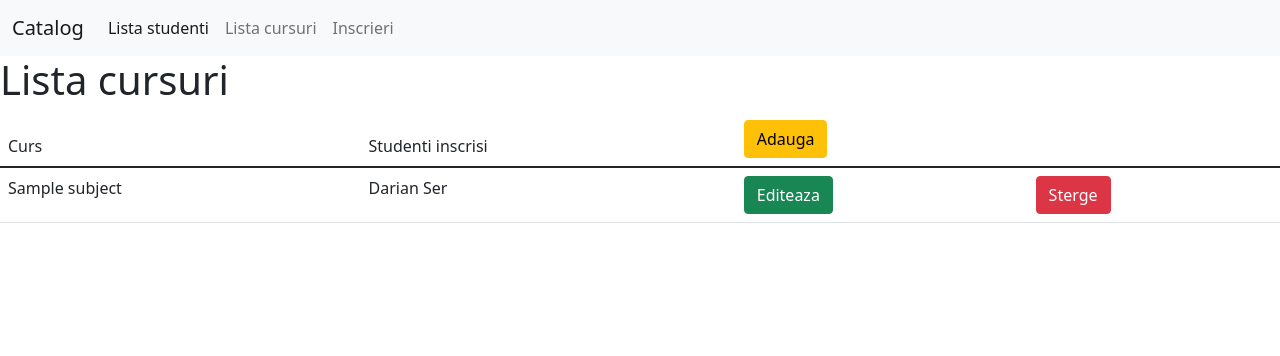
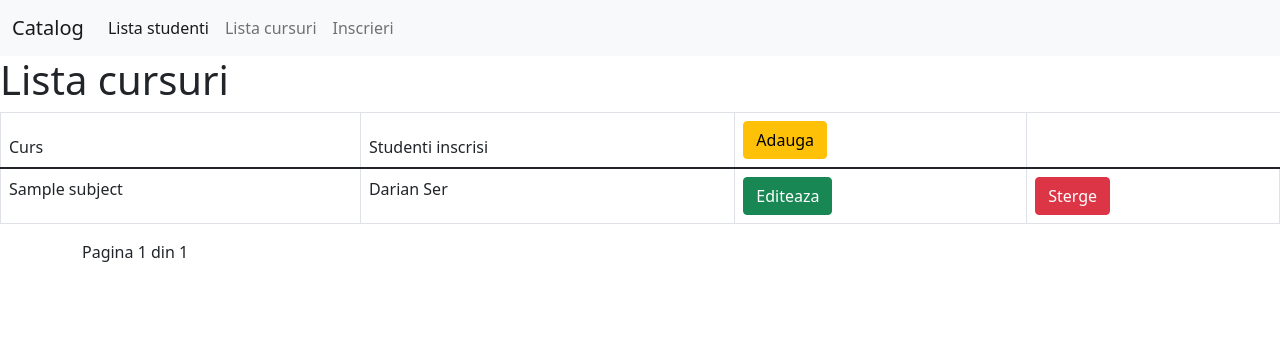
Before and after one commit to darian200205/Students-Platform-Google-Digital-Workshop, a Django app: page /subject/list/ in a window 1280 px wide. Shown: the top 356 px of the page. Run offline with Django 3.2, Linux system fonts and the light colour scheme; data comes from the database, SQL or seed files in the repository; tables that the repository leaves empty hold one stand-in row (values such as "Sample post"); some libraries are stand-ins or nearby versions.

Commit message:
paginator

```diff
--- a/catalog_studenti/students_app/views.py
+++ b/catalog_studenti/students_app/views.py
@@ -4,6 +4,7 @@
 from .models import Subject, Student, CourseEnrollment
 from .forms import StudentForm, SubjectForm, EnrollmentForm, GradeForm
 
+from django.core.paginator import EmptyPage, Paginator
 
 # Create your views here.
 
@@ -12,11 +13,21 @@
     students_list = Student.objects.all()
     # grades_list = Grade.objects.all()
 
+    p = Paginator(students_list, 6)
+    page_num = request.GET.get('page', 1)
+    try:
+        page = p.page(page_num)
+    except EmptyPage:
+        page = p.page(1)
+
+    number_of_pages = p.num_pages
+
     return render(
         request,
         "student_list.html",
         {
-            "students": students_list,
+            "students": page,
+            "number_of_pages": number_of_pages
         }
     )
 
@@ -24,13 +35,21 @@
 def subject_list(request):
     subjects_list = Subject.objects.all()
 
+    p = Paginator(subjects_list, 20)
+    page_num = request.GET.get('page', 1)
+    try:
+        page = p.page(page_num)
+    except EmptyPage:
+        page = p.page(1)
+
+    number_of_pages = p.num_pages
 
     return render(
         request,
         "subject_list.html",
         {
-            "subjects": subjects_list,
-
+            "subjects": page,
+            "number_of_pages": number_of_pages
         }
     )
 
@@ -38,11 +57,22 @@
 def enrollment_list(request):
     enrollments_list = CourseEnrollment.objects.all()
 
+    p = Paginator(enrollments_list, 5)
+    page_num = request.GET.get('page', 1)
+
+    try:
+        page = p.page(page_num)
+    except EmptyPage:
+        page = p.page(1)
+
+    number_of_pages = p.num_pages
+
     return render(
         request,
         "enrollment_list.html",
         {
-            "enrollments": enrollments_list
+            "enrollments": page,
+            "number_of_pages": number_of_pages
         }
     )
 
@@ -184,6 +214,10 @@
     enrollment = CourseEnrollment.objects.get(id=pk)
     form = GradeForm()
 
+    #page_number = request.GET.get('page', 1)
+    #print("printing:-----", page_number)
+    page_number = 2
+
     if request.method == "POST":
         print(enrollment.grades_list)
         if enrollment.grades_list:
@@ -192,6 +226,6 @@
         form = GradeForm(request.POST, instance=enrollment)
         if form.is_valid():
             form.save()
-            return redirect('/enrollment/list')
+            return redirect("/enrollment/list/")
 
     return render(request)
--- a/catalog_studenti/templates/subject_list.html
+++ b/catalog_studenti/templates/subject_list.html
@@ -4,9 +4,9 @@
 
 <h1>Lista cursuri</h1>
 
-<table class="table table-responsive">
+<table class="table table-bordered">
 
-    <thead>
+    <thead class="thead-dark">
         <tr>
             <td>Curs</td>
             <td>Studenti inscrisi</td>
@@ -47,4 +47,22 @@
 
 </table>
 
+<div class="container">
+    <div class="row">
+        <div class="col-sm">
+
+            Pagina {{subjects.number}} din {{number_of_pages}}
+
+            {% if subjects.has_previous %}
+                <a href="{% url 'subject_list' %}?page={{subjects.previous_page_number}}" class="btn btn-primary">Inapoi</a>
+            {% endif %}
+
+            {% if subjects.has_next %}
+                <a href="{% url 'subject_list' %}?page={{subjects.next_page_number}}" class="btn btn-primary">Urmatoare</a>
+            {% endif %}
+
+        </div>
+    </div>
+</div>
+
 {% endblock %}
```
Also changed, not shown: catalog_studenti/templates/enrollment_list.html (+18 -0 lines), catalog_studenti/templates/student_list.html (+16 -0 lines).
